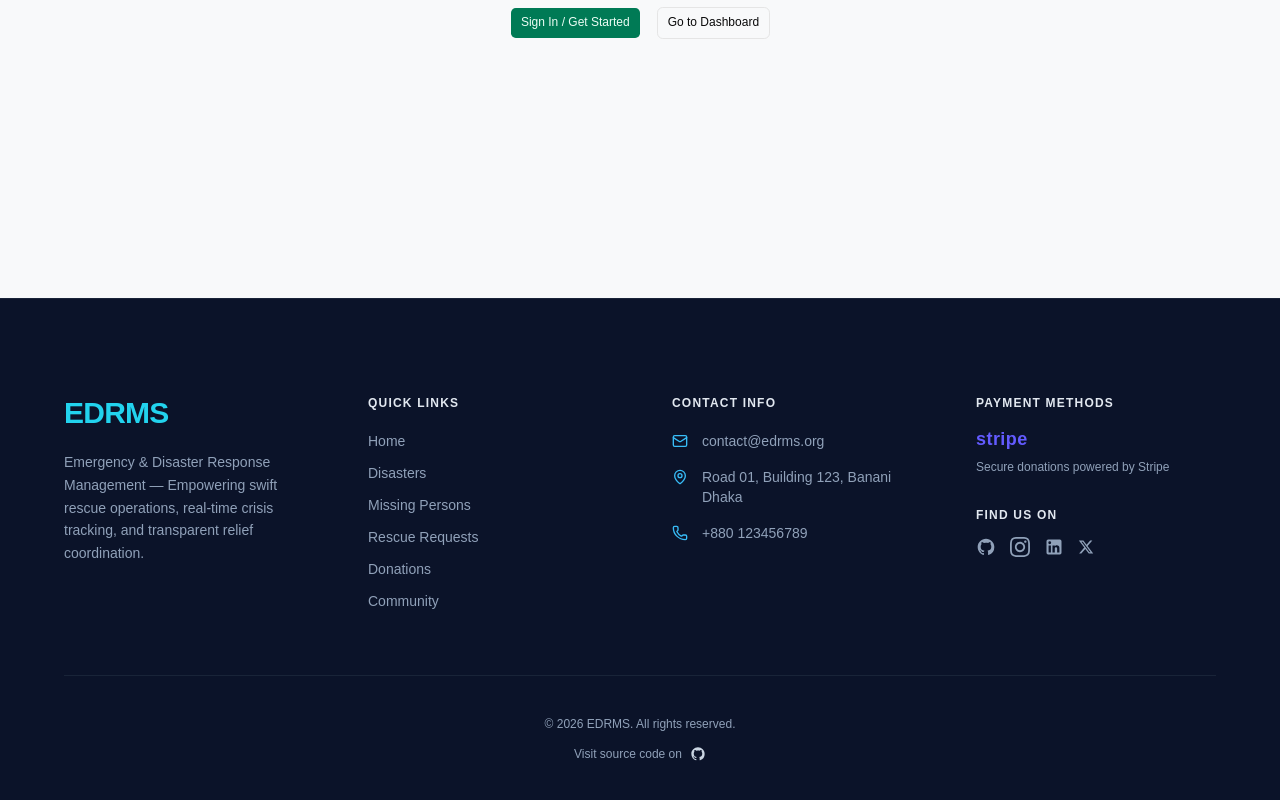
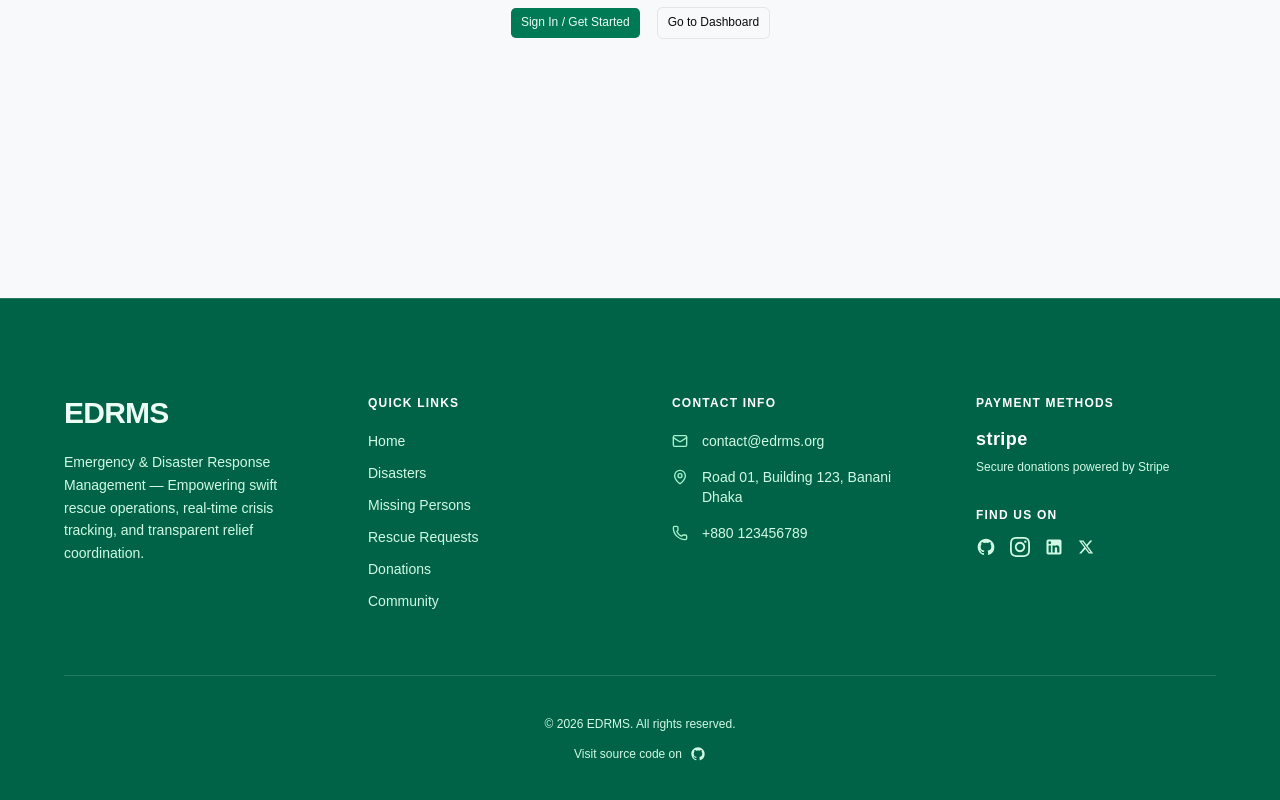
Before and after one commit to AhmadZubayer/EDRMS-Frontend-NextJS-WebDevL2-A7, a Next.js app: page / in a window 1280 px wide. Shown: the part 502-1302 px from the top of the page. Built offline with nearby package versions, Linux system fonts and the light colour scheme; a web font is replaced by a local one; what @mui/material-nextjs would draw is missing.

Commit message:
Match footer colors to the emerald theme

```diff
--- a/components/footer.tsx
+++ b/components/footer.tsx
@@ -4,7 +4,7 @@ import { Mail, MapPin, Phone } from 'lucide-react';
 
 const Footer = () => {
   return (
-    <footer className="w-full bg-[#0b1329] text-slate-300 border-t border-slate-800/80">
+    <footer className="w-full bg-[#006347] text-emerald-100 border-t border-white/15">
       {/* Main Footer Content */}
       <div className="max-w-7xl mx-auto px-8 sm:px-12 lg:px-16 py-16 sm:py-20 lg:py-24">
         <div className="grid grid-cols-1 sm:grid-cols-2 lg:grid-cols-4 gap-12 sm:gap-14 lg:gap-16">
@@ -12,48 +12,48 @@ const Footer = () => {
           {/* Column 1: Brand & Tagline */}
           <div className="space-y-5">
             <Link href="/" className="inline-block">
-              <span className="text-2xl sm:text-3xl font-extrabold tracking-tight text-[#22d3ee] hover:opacity-90 transition-opacity">
+              <span className="text-2xl sm:text-3xl font-extrabold tracking-tight text-emerald-50 hover:opacity-90 transition-opacity">
                 EDRMS
               </span>
             </Link>
-            <p className="text-sm text-slate-400 leading-relaxed max-w-xs">
+            <p className="text-sm text-emerald-100 leading-relaxed max-w-xs">
               Emergency & Disaster Response Management — Empowering swift rescue operations, real-time crisis tracking, and transparent relief coordination.
             </p>
           </div>
 
           {/* Column 2: Quick Links */}
           <div className="space-y-5">
-            <h3 className="text-xs font-bold tracking-widest text-slate-200 uppercase">
+            <h3 className="text-xs font-bold tracking-widest text-white uppercase">
               Quick Links
             </h3>
             <ul className="space-y-3 text-sm">
               <li>
-                <Link href="/" className="text-slate-400 hover:text-white transition-colors">
+                <Link href="/" className="text-emerald-100 hover:text-white transition-colors">
                   Home
                 </Link>
               </li>
               <li>
-                <Link href="/disaster" className="text-slate-400 hover:text-white transition-colors">
+                <Link href="/disaster" className="text-emerald-100 hover:text-white transition-colors">
                   Disasters
                 </Link>
               </li>
               <li>
-                <Link href="/missing-persons" className="text-slate-400 hover:text-white transition-colors">
+                <Link href="/missing-persons" className="text-emerald-100 hover:text-white transition-colors">
                   Missing Persons
                 </Link>
               </li>
               <li>
-                <Link href="/rescue-requests" className="text-slate-400 hover:text-white transition-colors">
+                <Link href="/rescue-requests" className="text-emerald-100 hover:text-white transition-colors">
                   Rescue Requests
                 </Link>
               </li>
               <li>
-                <Link href="/donations" className="text-slate-400 hover:text-white transition-colors">
+                <Link href="/donations" className="text-emerald-100 hover:text-white transition-colors">
                   Donations
                 </Link>
               </li>
               <li>
-                <Link href="/community" className="text-slate-400 hover:text-white transition-colors">
+                <Link href="/community" className="text-emerald-100 hover:text-white transition-colors">
                   Community
                 </Link>
               </li>
@@ -62,22 +62,22 @@ const Footer = () => {
 
           {/* Column 3: Contact Info */}
           <div className="space-y-5">
-            <h3 className="text-xs font-bold tracking-widest text-slate-200 uppercase">
+            <h3 className="text-xs font-bold tracking-widest text-white uppercase">
               Contact Info
             </h3>
             <ul className="space-y-4 text-sm">
-              <li className="flex items-center gap-3.5 text-slate-400">
-                <Mail className="h-4 w-4 text-[#38bdf8] shrink-0" />
+              <li className="flex items-center gap-3.5 text-emerald-100">
+                <Mail className="h-4 w-4 text-emerald-200 shrink-0" />
                 <a href="mailto:contact@edrms.org" className="hover:text-white transition-colors">
                   contact@edrms.org
                 </a>
               </li>
-              <li className="flex items-start gap-3.5 text-slate-400">
-                <MapPin className="h-4 w-4 text-[#38bdf8] shrink-0 mt-0.5" />
+              <li className="flex items-start gap-3.5 text-emerald-100">
+                <MapPin className="h-4 w-4 text-emerald-200 shrink-0 mt-0.5" />
                 <span>Road 01, Building 123, Banani Dhaka</span>
               </li>
-              <li className="flex items-center gap-3.5 text-slate-400">
-                <Phone className="h-4 w-4 text-[#38bdf8] shrink-0" />
+              <li className="flex items-center gap-3.5 text-emerald-100">
+                <Phone className="h-4 w-4 text-emerald-200 shrink-0" />
                 <a href="tel:+880123456789" className="hover:text-white transition-colors">
                   +880 123456789
                 </a>
@@ -88,21 +88,21 @@ const Footer = () => {
           {/* Column 4: Payment Methods & Socials */}
           <div className="space-y-8">
             <div>
-              <h3 className="text-xs font-bold tracking-widest text-slate-200 uppercase mb-3.5">
+              <h3 className="text-xs font-bold tracking-widest text-white uppercase mb-3.5">
                 Payment Methods
               </h3>
               <div className="space-y-1.5">
-                <span className="text-lg font-black tracking-wide text-[#635bff] block">
+                <span className="text-lg font-black tracking-wide text-white block">
                   stripe
                 </span>
-                <p className="text-xs text-slate-400">
+                <p className="text-xs text-emerald-100">
                   Secure donations powered by Stripe
                 </p>
               </div>
             </div>
 
             <div>
-              <h3 className="text-xs font-bold tracking-widest text-slate-200 uppercase mb-3.5">
+              <h3 className="text-xs font-bold tracking-widest text-white uppercase mb-3.5">
                 Find Us On
               </h3>
               <div className="flex items-center gap-3.5">
@@ -112,7 +112,7 @@ const Footer = () => {
                   target="_blank"
                   rel="noopener noreferrer"
                   aria-label="Facebook"
-                  className="text-slate-400 hover:text-white transition-colors"
+                  className="text-emerald-100 hover:text-white transition-colors"
                 >
                   <svg className="w-5 h-5 fill-current" viewBox="0 0 24 24">
                     <path d="M12 2C6.477 2 2 6.484 2 12.017c0 4.425 2.865 8.18 6.839 9.504.5.092.682-.217.682-.483 0-.237-.008-.868-.013-1.703-2.782.605-3.369-1.343-3.369-1.343-.454-1.158-1.11-1.466-1.11-1.466-.908-.62.069-.608.069-.608 1.003.07 1.53 1.032 1.53 1.032.892 1.53 2.341 1.088 2.91.832.092-.647.35-1.088.636-1.338-2.22-.253-4.555-1.113-4.555-4.951 0-1.093.39-1.988 1.029-2.688-.103-.253-.446-1.272.098-2.65 0 0 .84-.27 2.75 1.026A9.564 9.564 0 0112 6.844c.85.004 1.705.115 2.504.337 1.909-1.296 2.747-1.027 2.747-1.027.546 1.379.202 2.398.1 2.651.64.7 1.028 1.595 1.028 2.688 0 3.848-2.339 4.695-4.566 4.943.359.309.678.92.678 1.855 0 1.338-.012 2.419-.012 2.747 0 .268.18.58.688.482A10.019 10.019 0 0022 12.017C22 6.484 17.522 2 12 2z" />
@@ -125,7 +125,7 @@ const Footer = () => {
                   target="_blank"
                   rel="noopener noreferrer"
                   aria-label="Instagram"
-                  className="text-slate-400 hover:text-white transition-colors"
+                  className="text-emerald-100 hover:text-white transition-colors"
                 >
                   <svg className="w-5 h-5 fill-current" viewBox="0 0 24 24">
                     <path d="M12 2.163c3.204 0 3.584.012 4.85.07 3.252.148 4.771 1.691 4.919 4.919.058 1.265.069 1.645.069 4.849 0 3.205-.012 3.584-.069 4.849-.149 3.225-1.664 4.771-4.919 4.919-1.266.058-1.644.07-4.85.07-3.204 0-3.584-.012-4.849-.07-3.26-.149-4.771-1.699-4.919-4.92-.058-1.265-.07-1.644-.07-4.849 0-3.204.013-3.583.07-4.849.149-3.227 1.664-4.771 4.919-4.919 1.266-.057 1.645-.069 4.849-.069zm0-2.163c-3.259 0-3.667.014-4.947.072-4.358.2-6.78 2.618-6.98 6.98-.059 1.281-.073 1.689-.073 4.948 0 3.259.014 3.668.072 4.948.2 4.358 2.618 6.78 6.98 6.98 1.281.058 1.689.072 4.948.072 3.259 0 3.668-.014 4.948-.072 4.354-.2 6.782-2.618 6.979-6.98.059-1.28.073-1.689.073-4.948 0-3.259-.014-3.667-.072-4.947-.196-4.354-2.617-6.78-6.979-6.98-1.281-.059-1.69-.073-4.949-.073zm0 5.838c-3.403 0-6.162 2.759-6.162 6.162s2.759 6.163 6.162 6.163 6.162-2.759 6.162-6.163c0-3.403-2.759-6.162-6.162-6.162zm0 10.162c-2.209 0-4-1.79-4-4 0-2.209 1.791-4 4-4s4 1.791 4 4c0 2.21-1.791 4-4 4zm6.406-11.845c-.796 0-1.441.645-1.441 1.44s.645 1.44 1.441 1.44c.795 0 1.439-.645 1.439-1.44s-.644-1.44-1.439-1.44z" />
@@ -138,7 +138,7 @@ const Footer = () => {
                   target="_blank"
                   rel="noopener noreferrer"
                   aria-label="LinkedIn"
-                  className="text-slate-400 hover:text-white transition-colors"
+                  className="text-emerald-100 hover:text-white transition-colors"
                 >
                   <svg className="w-5 h-5 fill-current" viewBox="0 0 24 24">
                     <path d="M19 3a2 2 0 0 1 2 2v14a2 2 0 0 1-2 2H5a2 2 0 0 1-2-2V5a2 2 0 0 1 2-2h14m-.5 15.5v-5.3a3.26 3.26 0 0 0-3.26-3.26c-.85 0-1.84.52-2.28 1.3v-1.11h-2.79v8.37h2.79v-4.93c0-.77.62-1.4 1.39-1.4a1.4 1.4 0 0 1 1.4 1.4v4.93h2.75M6.88 8.56a1.68 1.68 0 0 0 1.68-1.68c0-.93-.75-1.69-1.68-1.69a1.69 1.69 0 0 0-1.69 1.69c0 .93.76 1.68 1.69 1.68m1.39 9.94v-8.37H5.5v8.37h2.77z" />
@@ -151,7 +151,7 @@ const Footer = () => {
                   target="_blank"
                   rel="noopener noreferrer"
                   aria-label="X (Twitter)"
-                  className="text-slate-400 hover:text-white transition-colors"
+                  className="text-emerald-100 hover:text-white transition-colors"
                 >
                   <svg className="w-4 h-4 fill-current" viewBox="0 0 24 24">
                     <path d="M18.244 2.25h3.308l-7.227 8.26 8.502 11.24H16.17l-5.214-6.817L4.99 21.75H1.68l7.73-8.835L1.254 2.25H8.08l4.713 6.231zm-1.161 17.52h1.833L7.084 4.126H5.117z" />
@@ -164,17 +164,17 @@ const Footer = () => {
         </div>
 
         {/* Bottom Section */}
-        <div className="mt-16 pt-10 border-t border-slate-800/80 text-center space-y-2.5">
-          <p className="text-xs text-slate-400 font-medium">
+        <div className="mt-16 pt-10 border-t border-white/15 text-center space-y-2.5">
+          <p className="text-xs text-emerald-100 font-medium">
             © {new Date().getFullYear()} EDRMS. All rights reserved.
           </p>
-          <div className="pt-1 flex items-center justify-center gap-2 text-xs text-slate-400">
+          <div className="pt-1 flex items-center justify-center gap-2 text-xs text-emerald-100">
             <span>Visit source code on</span>
             <a
               href="https://github.com/AhmadZubayer/Emergency-Disaster-Response-Management-System-EDRMS-Clientside"
               target="_blank"
               rel="noopener noreferrer"
-              className="inline-flex items-center text-slate-300 hover:text-white transition-colors"
+              className="inline-flex items-center text-emerald-100 hover:text-white transition-colors"
               aria-label="GitHub Repository"
             >
               <svg className="w-4 h-4 fill-current" viewBox="0 0 24 24">
```
